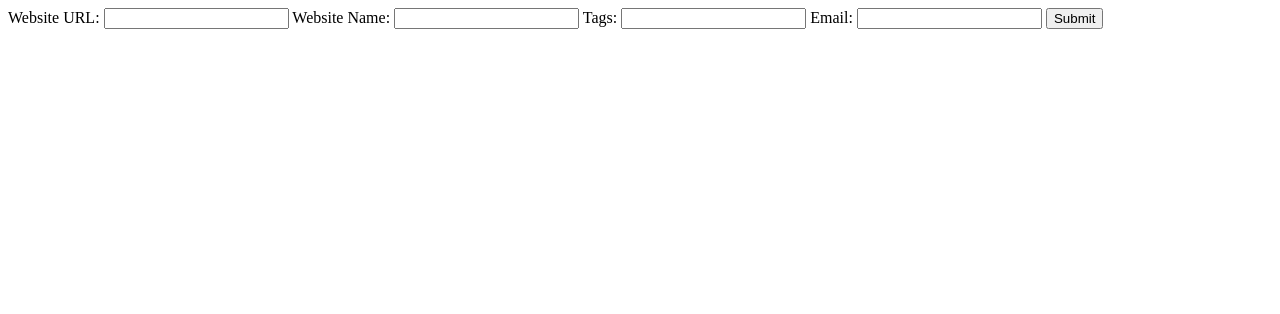
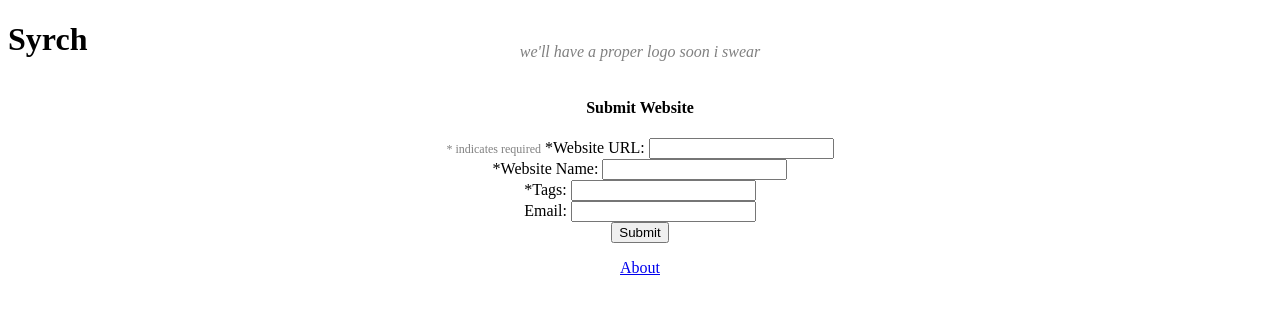
Before and after one commit to TheOwlCoder/syrch, a plain HTML site: page index.html in a window 1280 px wide. Drawn offline with Linux system fonts and the light colour scheme.

Commit message:
Update index.html

```diff
--- a/index.html
+++ b/index.html
@@ -1,15 +1,41 @@
-<form action="#" method="post" name="submitsite" netlify>
-    <label for="website-url">Website URL:</label>
-    <input type="url" id="website-url" name="website-url" required>
+<!DOCTYPE html>
+<html lang="en">
 
-    <label for="website-name">Website Name:</label>
-    <input type="text" id="website-name" name="website-name" required>
+<head>
+    <meta charset="UTF-8">
+    <meta name="viewport" content="width=device-width, initial-scale=1.0">
+    <title>Syrch | Submit</title>
+    <link rel="stylesheet" href="syrch.css">
+</head>
 
-    <label for="tags">Tags:</label>
-    <input type="text" id="tags" name="tags" required>
+<body>
+    <h1 class="logo">
+        Syrch
+    </h1>
+    <div class="a">
+    <center>
+        <div style="margin-top: -37px; margin-bottom: 38px; font-size: 16px; color: gray;"><i>we'll have a proper logo soon i swear</i></div>
+        <form action="#" method="post" name="submitsite" netlify>
+            <h4>Submit Website</h4>
+            <span style="font-size: 12px; color: gray; margin-bottom: 15px; margin-top: 3px;">* indicates required</span>
+            <label for="website-url">*Website URL:</label>
+            <input type="url" id="website-url" name="website-url" required><br>
 
-    <label for="email">Email:</label>
-    <input type="email" id="email" name="email" required>
+            <label for="website-name">*Website Name:</label>
+            <input type="text" id="website-name" name="website-name" required><br>
 
-    <button type="submit">Submit</button>
-</form>
+            <label for="tags">*Tags:</label>
+            <input type="text" id="tags" name="tags" required><br>
+
+            <label for="email">Email:</label>
+            <input type="email" id="email" name="email"><br>
+
+            <button type="submit">Submit</button>
+        </form>
+        <p><a href="tags/">About</a></p>
+    </center>
+    </div>
+
+</body>
+
+</html>
```
